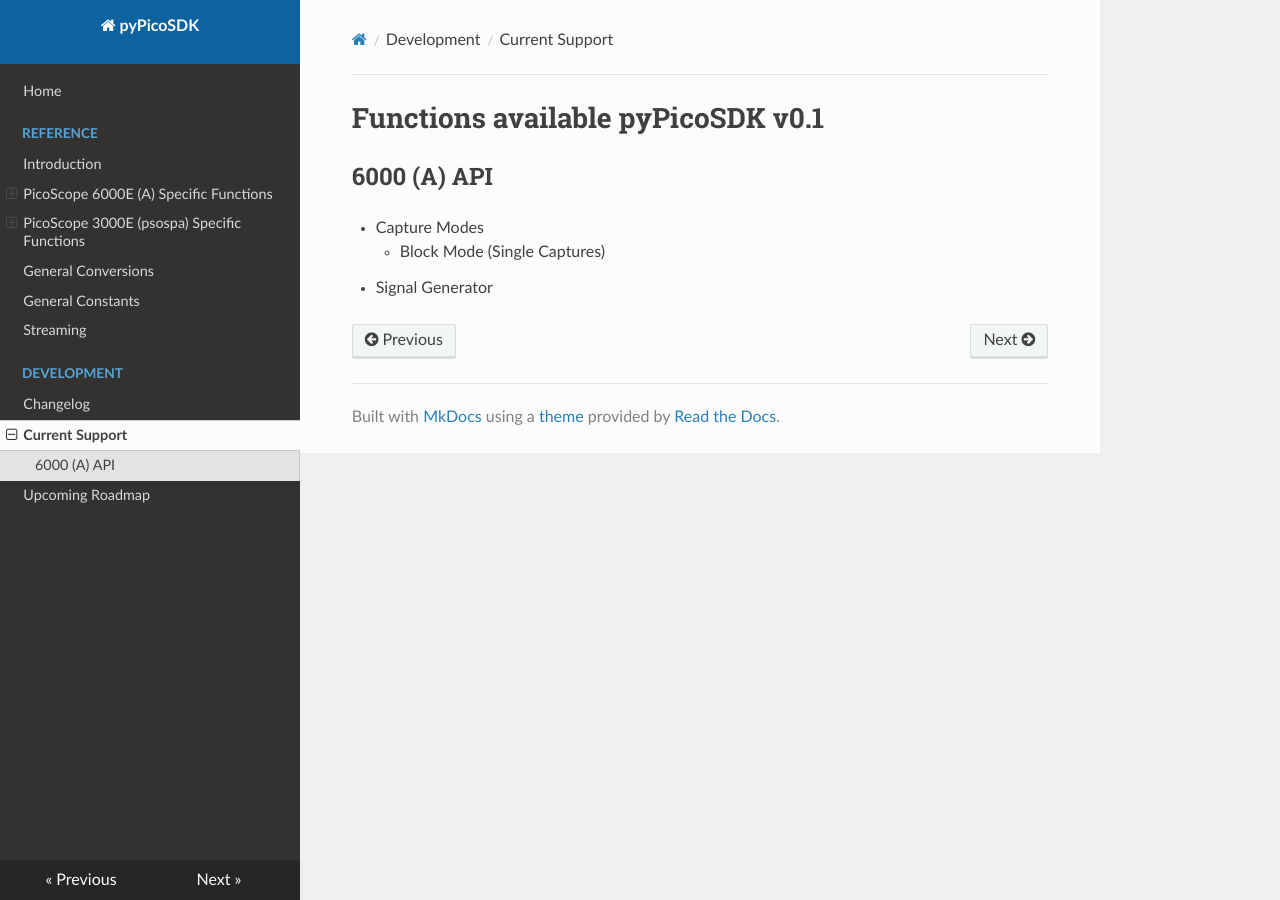
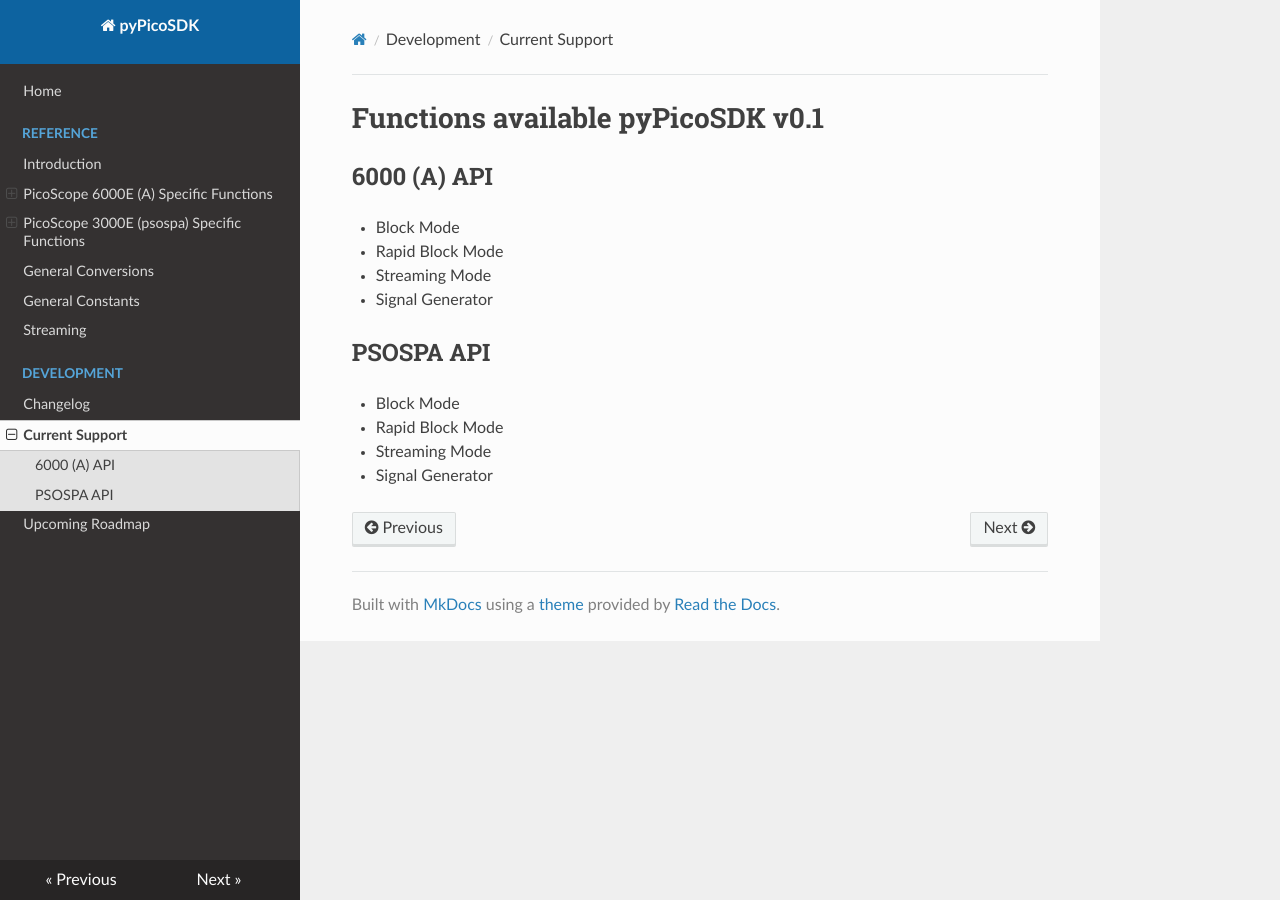
Before and after one commit to picotech/pyPicoSDK, an MkDocs documentation site: the page built from docs/docs/dev/current.md, in a window 1280 px wide. Built offline with MkDocs 1.6.1, drawn with Linux system fonts in a browser that asks for light colours; nearby versions of some CDN libraries.

```diff
--- a/docs/docs/dev/current.md
+++ b/docs/docs/dev/current.md
@@ -1,5 +1,12 @@
 # Functions available pyPicoSDK v0.1
 ## 6000 (A) API
-- Capture Modes
-    - Block Mode (Single Captures)
-- Signal Generator
+ - Block Mode
+ - Rapid Block Mode
+ - Streaming Mode
+ - Signal Generator
+
+## PSOSPA API
+ - Block Mode
+ - Rapid Block Mode
+ - Streaming Mode
+ - Signal Generator
--- a/pypicosdk/version.py
+++ b/pypicosdk/version.py
@@ -1,2 +1,2 @@
 
-VERSION = "1.1.0"
+VERSION = "1.2.0"
--- a/version.py
+++ b/version.py
@@ -1,4 +1,4 @@
 # Master version file for all scripts.
 # Update these variables and run a build-tool (which will run version_updater.py)
-docs_version = "0.2.4"
-package_version = "1.1.0"
+docs_version = "0.3.0"
+package_version = "1.2.0"
```
Also changed, not shown: docs/docs/ref/introduction.md (+0 -3 lines), README.md.
